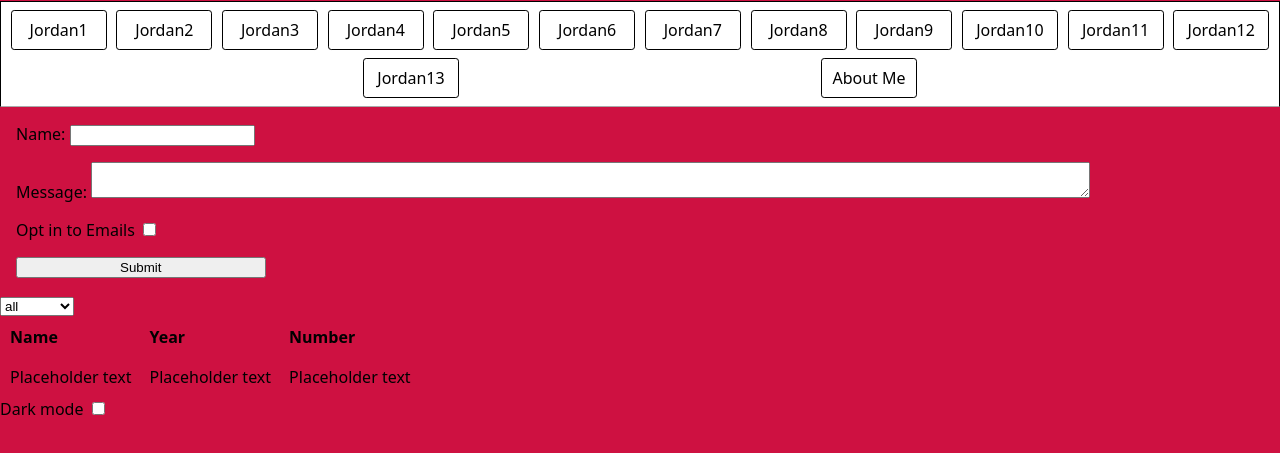
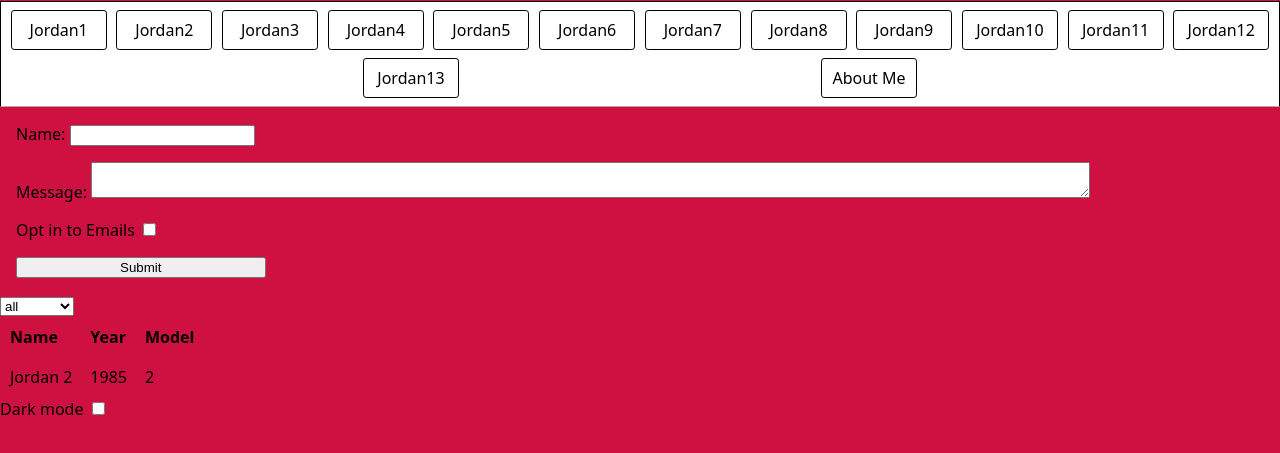
Before and after one commit to Victorgit14/project-cps-140, a website: page Aboutme.html in a window 1280 px wide. Shown: the part 125-578 px from the top of the page. Drawn offline with Linux system fonts and the light colour scheme.

Commit message:
added shoetable

```diff
--- a/Aboutme.html
+++ b/Aboutme.html
@@ -72,19 +72,14 @@
 <table id="table">
   <thead>
     <tr>
-      <td> <b> Name</b></td>
-      <td> <b> Year</b></td>
-      <td> <b> Number</b></td>
+      <td><b> Name</b></td>
+      <td><b> Year</b></td>
+      <td><b> Model</b></td>
     </tr>
   </thead>
-  <tbody>
-    <tr>
-      <td> Placeholder text</td>
-      <td> Placeholder text</td>
-      <td> Placeholder text</td>
-    </tr>
-  </tbody>
+  <tbody> </tbody>
 </table>
+
 
 <script>
   const shoesType= ["all", "Jordan 1", "Jordan 2"];
@@ -95,6 +90,33 @@
     option.text= type;
     select.appendChild(option);
   })
+</script>
+
+
+<script>
+  const shoe= [{
+    Name:"Jordan 1",
+    Year:"1985",
+    Model: "1",
+  }, {
+    Name:"Jordan 2",
+    Year:"1985",
+    Model:"2",
+  },
+  ];
+</script>
+<script>
+  const writeTableRow = (table, shoetable) => {
+       const newRow = table.insertRow();
+
+       newRow.innerHTML = `<tr id=${shoe.name}>
+           <td>${shoetable.Name}</td>
+           <td>${shoetable.Year}</td>
+           <td>${shoetable.Model}</td>
+       </tr>`;
+   }
+   const tableBody = document.getElementsByTagName("tbody")[0];
+   writeTableRow(tableBody, shoe[1])
 </script>
 
 <div>
@@ -119,7 +141,6 @@
     }
   </script>
 </div>
-
 <div id="dateBlock"> </div>
 
 </body>
```
